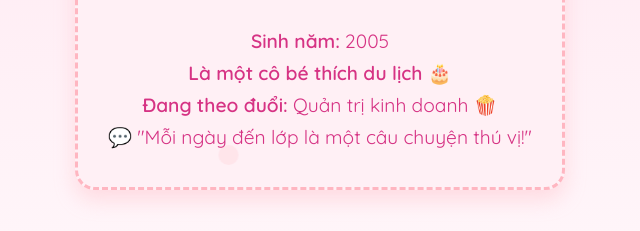
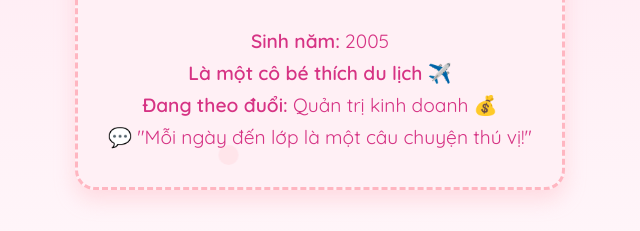
Before and after one commit to nhimcongnghe/ngocquynh, a plain HTML site: page index.html in a window 1280 px wide. Shown: the part 283-514 px from the top of the page, 320-960 px from the left. Drawn offline with Linux system fonts and the light colour scheme.

Commit message:
Update index.html

```diff
--- a/index.html
+++ b/index.html
@@ -120,8 +120,8 @@
   <div class="card">
     <img src="https://sv1.anhsieuviet.com/2025/07/01/IMG_1751306691614_1751306696362.jpg" alt="Ảnh dễ thương của Bảo Ngọc"/>
     <p><strong>Sinh năm:</strong> 2005</p>
-    <p><strong>Là một cô bé thích du lịch </strong> 🎂</p>
-    <p><strong>Đang theo đuổi:</strong> Quản trị kinh doanh 🍿</p>
+    <p><strong>Là một cô bé thích du lịch </strong> ✈️</p>
+    <p><strong>Đang theo đuổi:</strong> Quản trị kinh doanh 💰</p>
     <p>💬 "Mỗi ngày đến lớp là một câu chuyện thú vị!"</p>
   </div>
 
```
